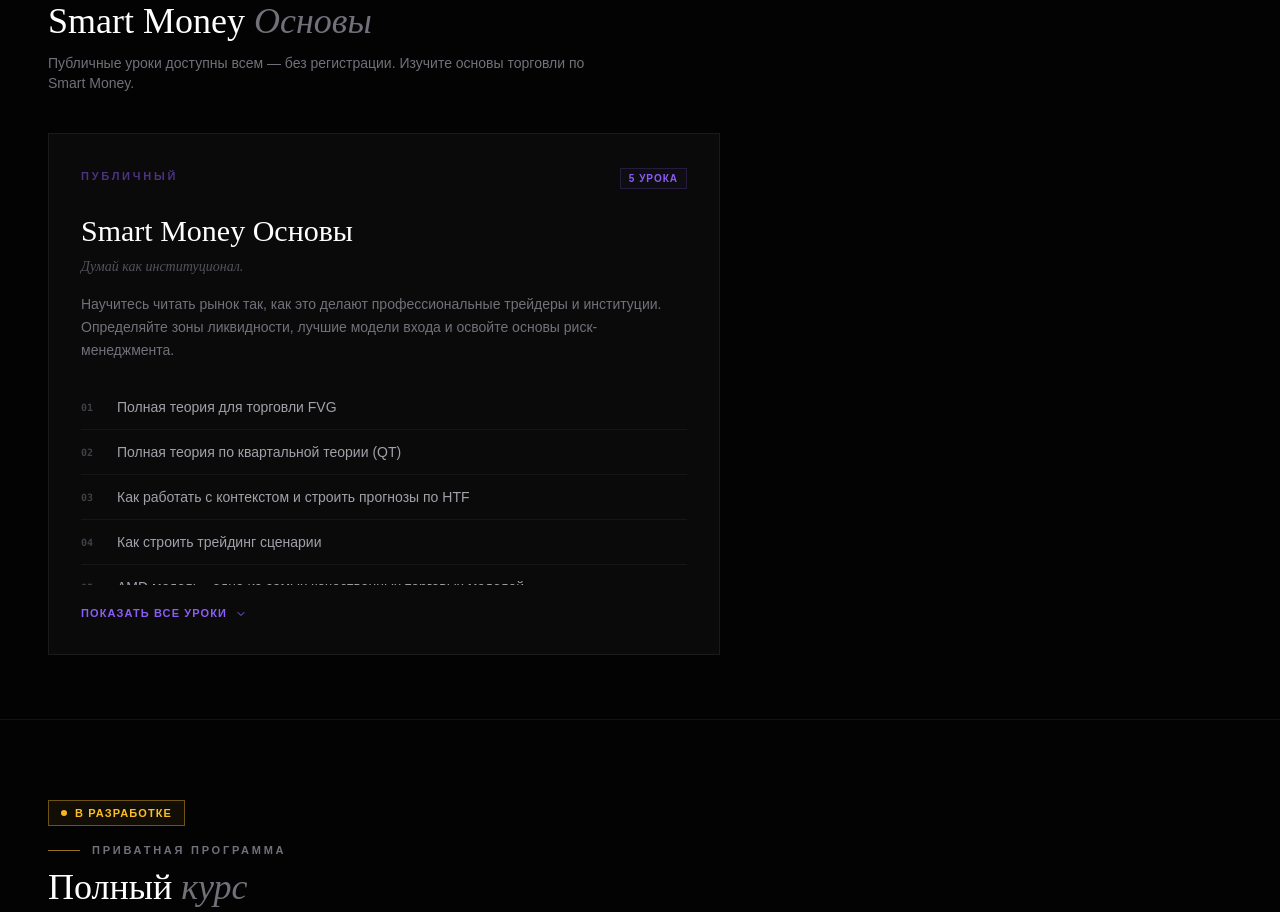
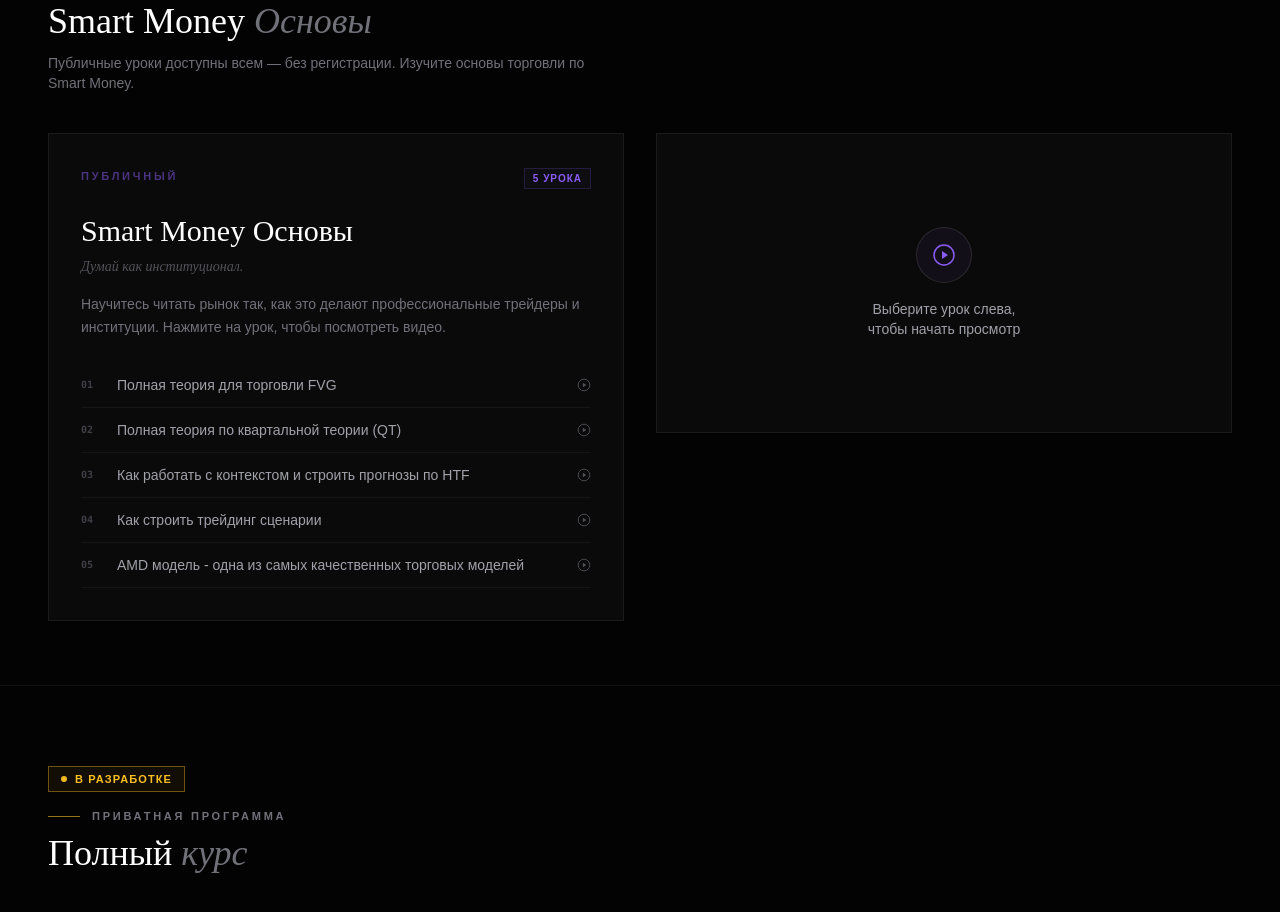
Before and after one commit to roman-boop/mysite, a Next.js app in the folder cryptomaniac/: page /learning in a window 1280 px wide. Shown: the part 1160-2072 px from the top of the page. Built offline with nearby package versions, Linux system fonts and the light colour scheme.

Commit message:
Add files via upload

```diff
--- a/cryptomaniac/src/app/learning/page.tsx
+++ b/cryptomaniac/src/app/learning/page.tsx
@@ -15,10 +15,30 @@ const PUBLIC_LESSONS = [
   { title: 'AMD модель - одна из самых качественных торговых моделей', duration: '', youtube: 'https://youtu.be/mhOBEYpHL68' },
 ];
 
+function getYouTubeId(url: string): string | null {
+  if (!url) return null;
+  // youtu.be/ID
+  const shortMatch = url.match(/youtu\.be\/([a-zA-Z0-9_-]{11})/);
+  if (shortMatch) return shortMatch[1];
+  // youtube.com/watch?v=ID
+  const watchMatch = url.match(/[?&]v=([a-zA-Z0-9_-]{11})/);
+  if (watchMatch) return watchMatch[1];
+  // studio.youtube.com/video/ID/edit
+  const studioMatch = url.match(/\/video\/([a-zA-Z0-9_-]{11})/);
+  if (studioMatch) return studioMatch[1];
+  return null;
+}
+
 function PublicSmartMoneyBlock() {
-  const [expanded, setExpanded] = useState(false);
+  const [activeLesson, setActiveLesson] = useState<number | null>(null);
   const [hoveredLesson, setHoveredLesson] = useState<number | null>(null);
   const accentColor = '#8b5cf6';
+
+  const handleLessonClick = (index: number) => {
+    setActiveLesson(activeLesson === index ? null : index);
+  };
+
+  const activeVideoId = activeLesson !== null ? getYouTubeId(PUBLIC_LESSONS[activeLesson]?.youtube ?? '') : null;
 
   return (
     <section className="py-16 px-6 md:px-12 border-b border-white/[0.06]">
@@ -36,7 +56,8 @@ function PublicSmartMoneyBlock() {
           </p>
         </div>
 
-        <div className="max-w-2xl">
+        <div className="grid grid-cols-1 lg:grid-cols-2 gap-8 items-start">
+          {/* Lesson list */}
           <div className="group relative border border-white/[0.07] bg-[#0a0a0a] hover:bg-[#0f0f0f] transition-all duration-500">
             <div className="h-[2px] w-0 group-hover:w-full transition-all duration-700" style={{ backgroundColor: accentColor }} />
             <div className="p-8">
@@ -53,39 +74,80 @@ function PublicSmartMoneyBlock() {
               </h3>
               <p className="text-sm font-display italic text-zinc-600 mb-4">Думай как институционал.</p>
               <p className="text-sm text-zinc-500 font-light leading-relaxed mb-6">
-                Научитесь читать рынок так, как это делают профессиональные трейдеры и институции. Определяйте зоны ликвидности, лучшие модели входа и освойте основы риск-менеджмента.
+                Научитесь читать рынок так, как это делают профессиональные трейдеры и институции. Нажмите на урок, чтобы посмотреть видео.
               </p>
-              <div className={`space-y-0 overflow-hidden transition-all duration-500 ${expanded ? 'max-h-[400px]' : 'max-h-[200px]'}`}>
-                {PUBLIC_LESSONS?.map((lesson, i) => (
+              <div className="space-y-0">
+                {PUBLIC_LESSONS?.map((lesson, i) => {
+                  const isActive = activeLesson === i;
+                  const isHovered = hoveredLesson === i;
+                  return (
                     <div
                       key={i}
                       className="flex items-center justify-between py-3 border-b border-white/[0.05] cursor-pointer transition-all duration-200"
+                      style={{ backgroundColor: isActive ? `${accentColor}10` : 'transparent' }}
+                      onClick={() => handleLessonClick(i)}
                       onMouseEnter={() => setHoveredLesson(i)}
                       onMouseLeave={() => setHoveredLesson(null)}
                     >
                       <div className="flex items-center gap-3">
-                      <span className="text-[10px] font-bold font-mono w-6 transition-colors duration-200" style={{ color: hoveredLesson === i ? accentColor : '#3f3f46' }}>
+                        <span className="text-[10px] font-bold font-mono w-6 transition-colors duration-200" style={{ color: isActive || isHovered ? accentColor : '#3f3f46' }}>
                           {String(i + 1)?.padStart(2, '0')}
                         </span>
-                      <span className="text-sm font-medium transition-all duration-200" style={{ color: hoveredLesson === i ? accentColor : '#a1a1aa', paddingLeft: hoveredLesson === i ? '4px' : '0px' }}>
+                        <span className="text-sm font-medium transition-all duration-200" style={{ color: isActive ? '#ffffff' : isHovered ? accentColor : '#a1a1aa', paddingLeft: isHovered && !isActive ? '4px' : '0px' }}>
                           {lesson?.title}
                         </span>
                       </div>
-                    <span className="text-[11px] text-zinc-700 font-mono flex-shrink-0 ml-2">{lesson?.duration}</span>
+                      <div className="flex items-center gap-2 flex-shrink-0 ml-2">
+                        {isActive ? (
+                          <svg width="14" height="14" viewBox="0 0 24 24" fill="none" style={{ color: accentColor }}>
+                            <rect x="6" y="4" width="4" height="16" rx="1" fill="currentColor" />
+                            <rect x="14" y="4" width="4" height="16" rx="1" fill="currentColor" />
+                          </svg>
+                        ) : (
+                          <svg width="14" height="14" viewBox="0 0 24 24" fill="none" style={{ color: isHovered ? accentColor : '#52525b' }}>
+                            <circle cx="12" cy="12" r="10" stroke="currentColor" strokeWidth="1.5" />
+                            <path d="M10 8l6 4-6 4V8z" fill="currentColor" />
+                          </svg>
+                        )}
                       </div>
-                ))}
                     </div>
-              <button
-                onClick={() => setExpanded(!expanded)}
-                className="mt-5 flex items-center gap-2 text-[11px] font-bold uppercase tracking-widest transition-colors duration-200 self-start"
-                style={{ color: expanded ? '#52525b' : accentColor }}
-              >
-                {expanded ? 'Скрыть' : 'Показать все уроки'}
-                <svg width="12" height="12" viewBox="0 0 24 24" className={`transition-transform duration-300 ${expanded ? 'rotate-180' : ''}`}>
-                  <path fill="none" stroke="currentColor" strokeLinecap="round" strokeLinejoin="round" strokeWidth="2" d="M6 9l6 6 6-6" />
+                  );
+                })}
+              </div>
+            </div>
+          </div>
+
+          {/* YouTube player */}
+          <div className="sticky top-24">
+            {activeVideoId ? (
+              <div className="border border-white/[0.07] bg-[#0a0a0a] overflow-hidden">
+                <div className="h-[2px]" style={{ backgroundColor: accentColor }} />
+                <div className="relative w-full" style={{ paddingBottom: '56.25%' }}>
+                  <iframe
+                    key={activeVideoId}
+                    className="absolute inset-0 w-full h-full"
+                    src={`https://www.youtube.com/embed/${activeVideoId}?autoplay=1&rel=0`}
+                    title={PUBLIC_LESSONS[activeLesson!]?.title}
+                    allow="accelerometer; autoplay; clipboard-write; encrypted-media; gyroscope; picture-in-picture"
+                    allowFullScreen
+                  />
+                </div>
+                <div className="p-4">
+                  <p className="text-sm text-white font-medium">{PUBLIC_LESSONS[activeLesson!]?.title}</p>
+                  <p className="text-xs text-zinc-500 mt-1">Урок {(activeLesson ?? 0) + 1} из {PUBLIC_LESSONS.length}</p>
+                </div>
+              </div>
+            ) : (
+              <div className="border border-white/[0.07] bg-[#0a0a0a] flex flex-col items-center justify-center text-center p-12" style={{ minHeight: '300px' }}>
+                <div className="w-14 h-14 rounded-full border border-white/10 flex items-center justify-center mb-4" style={{ backgroundColor: `${accentColor}10` }}>
+                  <svg width="24" height="24" viewBox="0 0 24 24" fill="none" style={{ color: accentColor }}>
+                    <circle cx="12" cy="12" r="10" stroke="currentColor" strokeWidth="1.5" />
+                    <path d="M10 8l6 4-6 4V8z" fill="currentColor" />
                   </svg>
-              </button>
                 </div>
+                <p className="text-sm text-zinc-400 font-light">Выберите урок слева,<br />чтобы начать просмотр</p>
+              </div>
+            )}
           </div>
         </div>
       </div>
```
Lines whose indentation alone changed are shown as unchanged.
